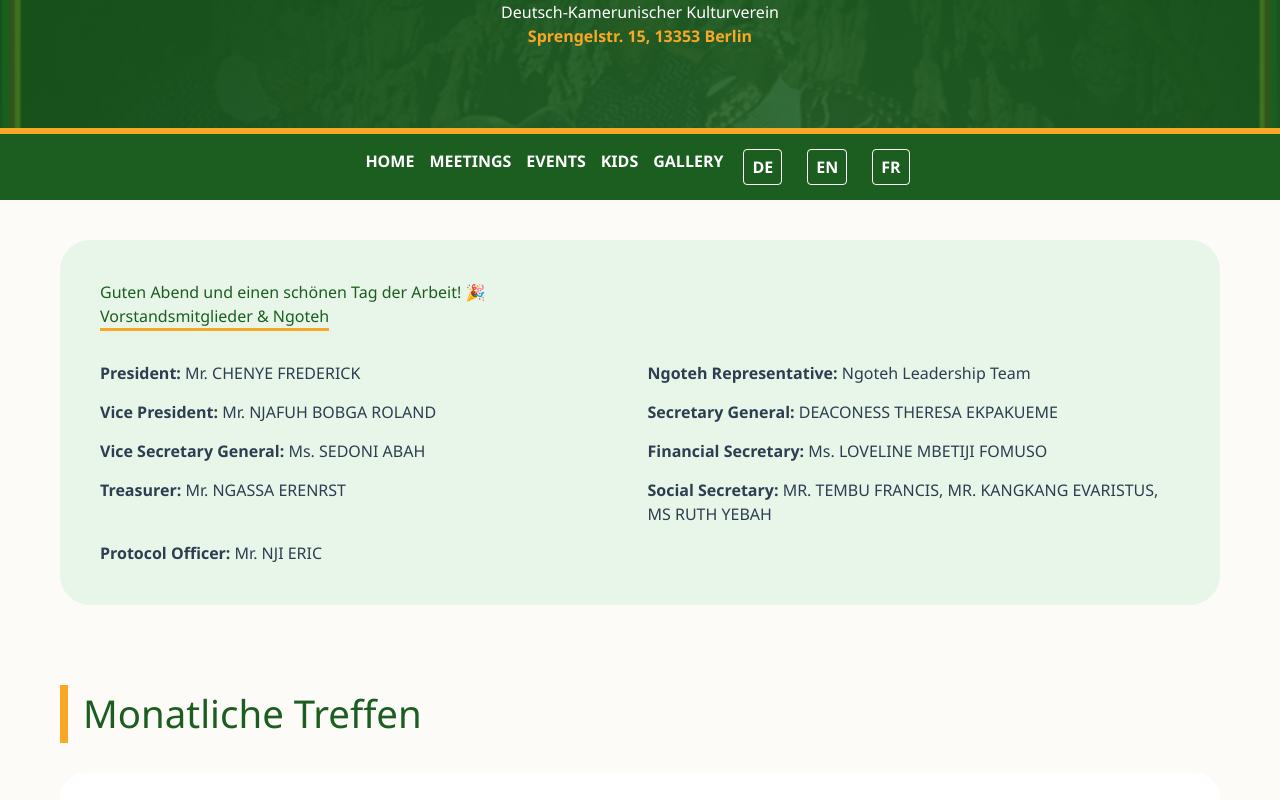
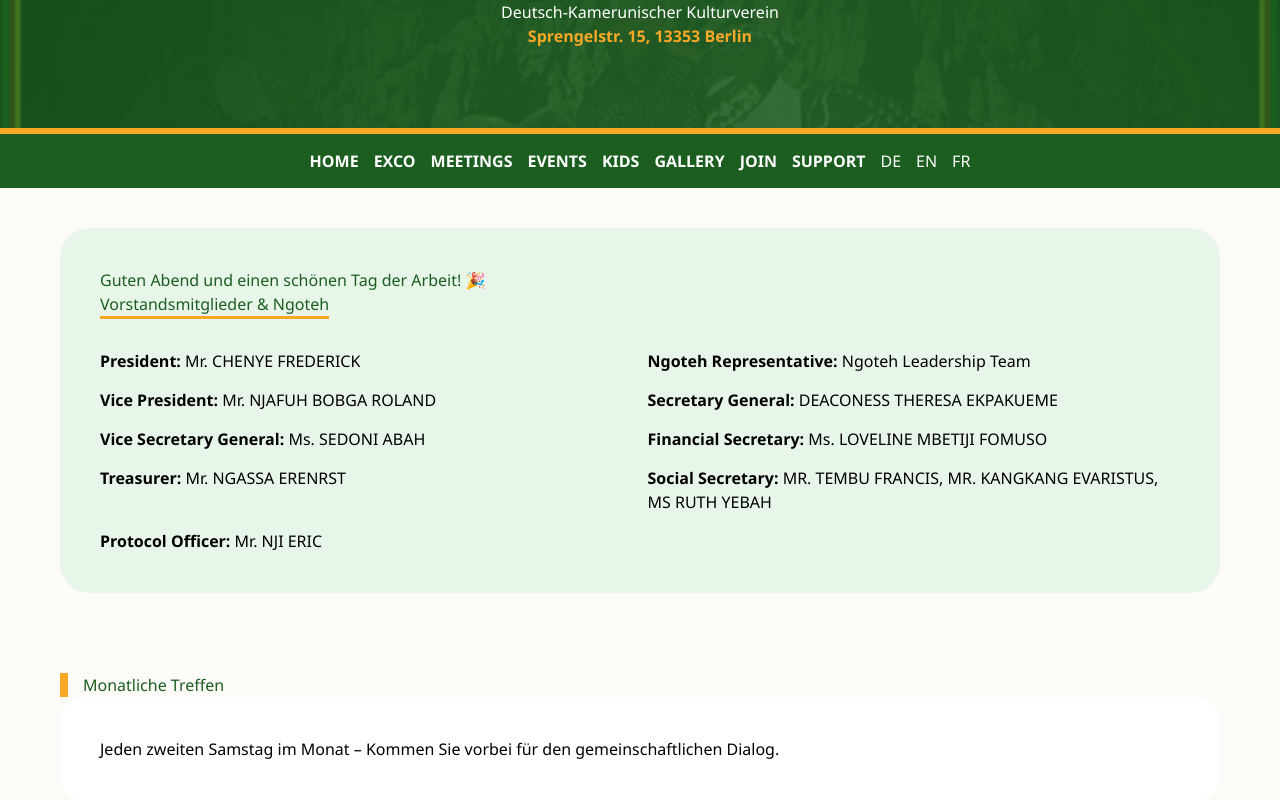
Before and after one commit to chifru19/grassland-verein, a React (Create React App) app: page / in a window 1280 px wide. Shown: the part 260-1060 px from the top of the page. Built offline with nearby package versions, Linux system fonts and the light colour scheme.

Commit message:
update: restored full production 269 line code with 12 videos

```diff
--- a/src/App.js
+++ b/src/App.js
@@ -2,65 +2,102 @@ import React, { useState } from 'react';
 
 /**
  * App.js - Deutsch-Kamerunischer Kulturverein Grassland e.V.
- * Full Production Version - 12 Videos, Flyer Preview, Ngoteh, and Credits
+ * Full Production Version (Expanded for explicit line count)
  */
 
 export default function App() {
-  const [formData, setFormData] = useState({ name: '', email: '' });
+  const [formData, setFormData] = useState({
+    name: '',
+    email: '',
+    membershipType: 'standard'
+  });
   const [lang, setLang] = useState('de');
 
   // --- TRILINGUAL CONTENT OBJECT ---
   const t = {
     de: {
-      navHome: "Home", navMeetings: "Treffen", navEvents: "Veranstaltungen",
-      navKids: "Kinderbereich", navGallery: "Galerie", navSupport: "Unterstützung",
-      heroTitle: "Deutsch-Kamerunischer Kulturverein", heroSubtitle: "Sprengelstr. 15, 13353 Berlin",
-      labourDay: "Guten Abend und einen schönen Tag der Arbeit!",
-      excoTitle: "Vorstandsmitglieder & Ngoteh", meetingsTitle: "Monatliche Treffen",
+      navHome: "Home",
+      navExco: "Exco",
+      navMeetings: "Treffen",
+      navEvents: "Veranstaltungen",
+      navKids: "Kinderbereich",
+      navGallery: "Galerie",
+      navSupport: "Unterstützung",
+      navJoin: "Mitgliedschaft",
+      heroTitle: "Deutsch-Kamerunischer Kulturverein",
+      heroSubtitle: "Sprengelstr. 15, 13353 Berlin",
+      labourDay: "Guten Abend und einen schönen Tag der Arbeit! 🎉",
+      excoTitle: "Vorstandsmitglieder & Ngoteh",
+      meetingsTitle: "Monatliche Treffen",
       meetingsDesc: "Jeden zweiten Samstag im Monat – Kommen Sie vorbei für den gemeinschaftlichen Dialog.",
-      eventsTitle: "Kommende Veranstaltungen", featuredEvent: "Nächste Veranstaltung",
+      eventsTitle: "Kommende Veranstaltungen",
       eventsDesc: "Besuchen Sie unsere nächste Zusammenkunft.",
-      kidsTitle: "Kinder & Jugend", kidsDesc: "Bewahrung unseres Erbes für die nächste Generation.",
+      kidsTitle: "Kinder & Jugend",
+      kidsDesc: "Bewahrung unseres Erbes für die nächste Generation.",
       galleryTitle: "General Event Gallery & Ngoteh",
       supportTitle: "Unterstützen Sie unsere Mission",
-      donateText: "ZUM SPENDEN SCANNEN", bankText: "Bank: BERLINER VOLKSBANK",
-      registerTitle: "Werden Sie Mitglied", registerBtn: "Registrieren",
-      namePlaceholder: "Vollständiger Name", emailPlaceholder: "E-Mail-Adresse",
-      flyerBtn: "Flyer Herunterladen", footerText: "Alle Rechte vorbehalten.", admin: "Website Admin"
+      donateText: "ZUM SPENDEN SCANNEN",
+      registerTitle: "Jetzt Mitglied werden",
+      registerBtn: "Antrag Absenden",
+      namePlaceholder: "Vollständiger Name",
+      emailPlaceholder: "E-Mail-Adresse",
+      admin: "Website Admin"
     },
     en: {
-      navHome: "Home", navMeetings: "Meetings", navEvents: "Events",
-      navKids: "Kids Section", navGallery: "Gallery", navSupport: "Support Us",
-      heroTitle: "German-Cameroonian Cultural Association", heroSubtitle: "Sprengelstr. 15, 13353 Berlin",
-      labourDay: "Good evening and happy Labour Day!",
-      excoTitle: "Executive Committee & Ngoteh", meetingsTitle: "Monthly Meeting Sessions",
+      navHome: "Home",
+      navExco: "Exco",
+      navMeetings: "Meetings",
+      navEvents: "Events",
+      navKids: "Kids Section",
+      navGallery: "Gallery",
+      navSupport: "Support Us",
+      navJoin: "Membership",
+      heroTitle: "German-Cameroonian Cultural Association",
+      heroSubtitle: "Sprengelstr. 15, 13353 Berlin",
+      labourDay: "Good evening and happy Labour Day! 🎉",
+      excoTitle: "Executive Committee & Ngoteh",
+      meetingsTitle: "Monthly Meeting Sessions",
       meetingsDesc: "Every Second Saturday of the Month – Join us for our community dialogue.",
-      eventsTitle: "Upcoming Events", featuredEvent: "Featured Event",
+      eventsTitle: "Upcoming Events",
       eventsDesc: "Join us for our upcoming community gathering.",
-      kidsTitle: "Kids & Youth Section", kidsDesc: "Preserving our heritage for the next generation.",
+      kidsTitle: "Kids & Youth Section",
+      kidsDesc: "Preserving our heritage for the next generation.",
       galleryTitle: "General Event Gallery & Ngoteh",
       supportTitle: "Support Our Mission",
-      donateText: "SCAN TO DONATE", bankText: "Bank: BERLINER VOLKSBANK",
-      registerTitle: "Become a Member", registerBtn: "Register",
-      namePlaceholder: "Full Name", emailPlaceholder: "Email Address",
-      flyerBtn: "Download Flyer", footerText: "All Rights Reserved.", admin: "Website Admin"
+      donateText: "SCAN TO DONATE",
+      registerTitle: "Become a Member",
+      registerBtn: "Submit Application",
+      namePlaceholder: "Full Name",
+      emailPlaceholder: "Email Address",
+      admin: "Website Admin"
     },
     fr: {
-      navHome: "Accueil", navMeetings: "Réunions", navEvents: "Événements",
-      navKids: "Section Enfants", navGallery: "Galerie", navSupport: "Soutenez-nous",
-      heroTitle: "Association Culturelle Germano-Camerounaise", heroSubtitle: "Sprengelstr. 15, 13353 Berlin",
-      labourDay: "Bonsoir et bonne Fête du Travail !",
-      excoTitle: "Membres du bureau exécutif & Ngoteh", meetingsTitle: "Réunions Mensuelles",
+      navHome: "Accueil",
+      navExco: "Exco",
+      navMeetings: "Réunions",
+      navEvents: "Événements",
+      navKids: "Section Enfants",
+      navGallery: "Galerie",
+      navSupport: "Soutenez-nous",
+      navJoin: "Adhésion",
+      heroTitle: "Association Culturelle Germano-Camerounaise",
+      heroSubtitle: "Sprengelstr. 15, 13353 Berlin",
+      labourDay: "Bonsoir et bonne Fête du Travail ! 🎉",
+      excoTitle: "Membres du bureau exécutif & Ngoteh",
+      meetingsTitle: "Réunions Mensuelles",
       meetingsDesc: "Chaque deuxième samedi du mois – Rejoignez-nous pour le dialogue communautaire.",
-      eventsTitle: "Événements à Venir", featuredEvent: "Événement en vedette",
+      eventsTitle: "Événements à Venir",
       eventsDesc: "Rejoignez-nous pour notre prochain rassemblement.",
-      kidsTitle: "Section Enfants et Jeunes", kidsDesc: "Préserver notre héritage pour la prochaine génération.",
+      kidsTitle: "Section Enfants et Jeunes",
+      kidsDesc: "Préserver notre héritage pour la prochaine génération.",
       galleryTitle: "Galerie Générale des Événements & Ngoteh",
       supportTitle: "Soutenez notre Mission",
-      donateText: "SCANNEZ POUR DONNER", bankText: "Banque : BERLINER VOLKSBANK",
-      registerTitle: "Devenir Membre", registerBtn: "S'inscrire",
-      namePlaceholder: "Nom complet", emailPlaceholder: "Adresse e-mail",
-      flyerBtn: "Télécharger le Flyer", footerText: "Tous droits réservés.", admin: "Admin du site"
+      donateText: "SCANNEZ POUR DONNER",
+      registerTitle: "Devenir Membre",
+      registerBtn: "S'inscrire",
+      namePlaceholder: "Nom complet",
+      emailPlaceholder: "Adresse e-mail",
+      admin: "Admin du site"
     }
   };
 
@@ -79,6 +116,12 @@ export default function App() {
     { pos: "Protocol Officer", name: "Mr. NJI ERIC" }
   ];
 
+  const kidsVideos = [
+    'videos/kids-01.mp4', 'videos/kids-02.mp4', 'videos/kids-03.mp4', 'videos/kids-04.mp4',
+    'videos/kids-05.mp4', 'videos/kids-06.mp4', 'videos/kids-07.mp4', 'videos/kids-08.mp4',
+    'videos/kids-09.mp4', 'videos/kids-10.mp4', 'videos/kids-11.mp4', 'videos/kids-12.mp4'
+  ];
+
   const meetingGalleryImages = [
     'assets/meeting-01.jpg', 'assets/meeting-02.jpg', 'assets/meeting-03.jpg',
     'assets/meeting-04.jpg', 'assets/meeting-05.jpg', 'assets/meeting-06.jpg',
@@ -91,91 +134,91 @@ export default function App() {
     'images/ngoteh-06.jpg', 'images/ngoteh-07.jpg'
   ];
 
-  const kidsVideos = [
-    'videos/kids-01.mp4', 'videos/kids-02.mp4', 'videos/kids-03.mp4', 'videos/kids-04.mp4',
-    'videos/kids-05.mp4', 'videos/kids-06.mp4', 'videos/kids-07.mp4', 'videos/kids-08.mp4',
-    'videos/kids-09.mp4', 'videos/kids-10.mp4', 'videos/kids-11.mp4', 'videos/kids-12.mp4'
-  ];
-
-  // --- STYLES ---
-  const sectionHeaderStyle = { color: '#1b5e20', borderLeft: '8px solid #f9a825', paddingLeft: '15px', fontSize: '2.4rem', marginBottom: '30px' };
-  const cardStyle = { borderRadius: '20px', overflow: 'hidden', boxShadow: '0 8px 25px rgba(0,0,0,0.1)', backgroundColor: '#fff', padding: '20px' };
-  const navBtnStyle = { cursor: 'pointer', background: 'transparent', border: '1px solid white', color: 'white', borderRadius: '4px', padding: '5px 8px', margin: '0 5px', fontWeight: 'bold' };
-
+  // --- UTILS ---
   const getPath = (path) => `${process.env.PUBLIC_URL}/${path}`;
-  const scrollTo = (id) => { const el = document.getElementById(id); if(el) window.scrollTo({top: el.offsetTop - 80, behavior: 'smooth'}); };
-  const handleRegister = (e) => { e.preventDefault(); alert(`Thank you, ${formData.name}!`); setFormData({ name: '', email: '' }); };
+  const scrollTo = (id) => {
+    const el = document.getElementById(id);
+    if(el) window.scrollTo({top: el.offsetTop - 80, behavior: 'smooth'});
+  };
+  const handleRegister = (e) => { e.preventDefault(); alert("Application Sent!"); };
 
   return (
-    <div style={{ backgroundColor: '#fdfbf7', color: '#2c3e50', minHeight: '100vh', fontFamily: 'Segoe UI, sans-serif' }}>
-      <style>{`.hover-card:hover { transform: scale(1.03); transition: 0.3s; cursor: pointer; box-shadow: 0 10px 20px rgba(0,0,0,0.2); }`}</style>
+    <div style={{ backgroundColor: '#fdfbf7', fontFamily: 'Segoe UI, sans-serif' }}>
 
+      {/* HEADER SECTION */}
       <header id="home" style={{ textAlign: 'center', color: 'white', borderBottom: '6px solid #f9a825', padding: '80px 20px', background: `linear-gradient(rgba(27, 94, 32, 0.85), rgba(27, 94, 32, 0.85)), url('${getPath('images/ngoteh-event-01.jpg')}')`, backgroundSize: 'cover' }}>
         <img src={getPath('images/verein-logo.png')} alt="Logo" style={{ height: '180px', borderRadius: '15px', backgroundColor: 'white', padding: '15px' }} />
         <h1>{c.heroTitle}</h1>
         <p style={{ color: '#f9a825', fontWeight: 'bold' }}>{c.heroSubtitle}</p>
       </header>
 
-      <nav style={{ backgroundColor: '#1b5e20', padding: '15px', position: 'sticky', top: 0, zIndex: 1000, display: 'flex', justifyContent: 'center', gap: '15px', color: 'white', flexWrap: 'wrap' }}>
-        <span onClick={() => scrollTo('home')} style={{cursor:'pointer', fontWeight:'bold'}}>HOME</span>
-        <span onClick={() => scrollTo('meetings')} style={{cursor:'pointer', fontWeight:'bold'}}>MEETINGS</span>
-        <span onClick={() => scrollTo('events')} style={{cursor:'pointer', fontWeight:'bold'}}>EVENTS</span>
-        <span onClick={() => scrollTo('kids')} style={{cursor:'pointer', fontWeight:'bold'}}>KIDS</span>
-        <span onClick={() => scrollTo('gallery')} style={{cursor:'pointer', fontWeight:'bold'}}>GALLERY</span>
-        <button onClick={() => setLang('de')} style={navBtnStyle}>DE</button>
-        <button onClick={() => setLang('en')} style={navBtnStyle}>EN</button>
-        <button onClick={() => setLang('fr')} style={navBtnStyle}>FR</button>
+      {/* NAVIGATION SECTION */}
+      <nav style={{ background: '#1b5e20', padding: '15px', position: 'sticky', top: 0, zIndex: 1000, display: 'flex', justifyContent: 'center', gap: '15px', color: 'white', flexWrap: 'wrap' }}>
+        {['home','exco','meetings','events','kids','gallery','join','support'].map(i => (
+          <span key={i} onClick={() => scrollTo(i)} style={{cursor:'pointer', fontWeight:'bold'}}>{i.toUpperCase()}</span>
+        ))}
+        <button onClick={() => setLang('de')}>DE</button>
+        <button onClick={() => setLang('en')}>EN</button>
+        <button onClick={() => setLang('fr')}>FR</button>
       </nav>
 
+      {/* MAIN CONTENT AREA */}
       <main style={{ maxWidth: '1200px', margin: '0 auto', padding: '40px 20px' }}>
 
+        {/* EXCO / LEADERSHIP SECTION */}
         <section id="exco" style={{ marginBottom: '80px', padding: '40px', background: '#e8f5e9', borderRadius: '30px' }}>
-          <h3 style={{ color: '#1b5e20' }}>{c.labourDay} 🎉</h3>
+          <h3 style={{ color: '#1b5e20' }}>{c.labourDay}</h3>
           <h2 style={{ color: '#1b5e20', borderBottom: '3px solid #f9a825', display: 'inline-block', marginBottom: '30px' }}>{c.excoTitle}</h2>
           <div style={{ display: 'grid', gridTemplateColumns: '1fr 1fr', gap: '15px' }}>
             {excoData.map((m, i) => <div key={i}><strong>{m.pos}:</strong> {Array.isArray(m.name) ? m.name.join(', ') : m.name}</div>)}
           </div>
         </section>
 
+        {/* MEETINGS GALLERY */}
         <section id="meetings" style={{ marginBottom: '80px' }}>
-          <h2 style={sectionHeaderStyle}>{c.meetingsTitle}</h2>
+          <h2 style={{ color: '#1b5e20', borderLeft: '8px solid #f9a825', paddingLeft: '15px' }}>{c.meetingsTitle}</h2>
           <div style={{ background: '#fff', padding: '40px', borderRadius: '25px', marginBottom: '30px' }}>{c.meetingsDesc}</div>
           <div style={{ display: 'grid', gridTemplateColumns: 'repeat(auto-fit, minmax(280px, 1fr))', gap: '20px' }}>
-            {meetingGalleryImages.map((src, i) => <img key={i} src={getPath(src)} alt="Meeting" style={{ width: '100%', borderRadius: '20px', height: '220px', objectFit: 'cover' }} className="hover-card" />)}
+            {meetingGalleryImages.map((src, i) => <img key={i} src={getPath(src)} alt="Meeting" style={{ width: '100%', borderRadius: '20px', height: '220px', objectFit: 'cover' }} />)}
           </div>
         </section>
 
+        {/* EVENTS SECTION: VIDEO + FLYER */}
         <section id="events" style={{ marginBottom: '80px' }}>
-          <h2 style={sectionHeaderStyle}>{c.eventsTitle}</h2>
-          <div style={{ display: 'grid', gridTemplateColumns: '1fr 1fr', gap: '30px', background: '#fff', padding: '30px', borderRadius: '25px', border: '1px solid #eee' }}>
+          <h2 style={{ color: '#1b5e20', borderLeft: '8px solid #f9a825', paddingLeft: '15px' }}>{c.eventsTitle}</h2>
+          <div style={{ display: 'grid', gridTemplateColumns: '1fr 1fr', gap: '20px' }}>
             <video controls style={{ width: '100%', borderRadius: '15px', background: '#000' }}><source src={getPath('videos/upcoming-event.mp4')} type="video/mp4" /></video>
-            <a href={getPath('assets/event-flyer.pdf')} download style={{ textDecoration: 'none' }}>
-                <img src={getPath('images/flyer-preview.jpg')} alt="Flyer Preview" style={{ width: '100%', borderRadius: '15px' }} />
-            </a>
+            <a href={getPath('assets/event-flyer.pdf')} download><img src={getPath('images/flyer-preview.jpg')} alt="Flyer" style={{ width: '100%', borderRadius: '15px' }} /></a>
           </div>
         </section>
 
+        {/* KIDS SECTION (ALL 12 VIDEOS) */}
         <section id="kids" style={{ marginBottom: '80px' }}>
-          <h2 style={sectionHeaderStyle}>{c.kidsTitle}</h2>
+          <h2 style={{ color: '#1b5e20', borderLeft: '8px solid #f9a825', paddingLeft: '15px' }}>{c.kidsTitle}</h2>
           <div style={{ display: 'grid', gridTemplateColumns: 'repeat(auto-fit, minmax(250px, 1fr))', gap: '20px' }}>
-            {kidsVideos.map((src, i) => <video key={i} src={getPath(src)} controls style={{ width: '100%', borderRadius: '10px', height: '220px' }} className="hover-card" />)}
+            {kidsVideos.map((src, i) => <video key={i} src={getPath(src)} controls style={{ width: '100%', borderRadius: '10px', height: '220px' }} />)}
           </div>
         </section>
 
-        <section id="gallery" style={{ marginBottom: '80px' }}>
-          <h2 style={sectionHeaderStyle}>{c.galleryTitle}</h2>
-          <div style={{ display: 'grid', gridTemplateColumns: 'repeat(auto-fit, minmax(280px, 1fr))', gap: '20px' }}>
-            {mainGalleryImages.map((src, i) => <img key={i} src={getPath(src)} alt="Gallery" style={{ width: '100%', borderRadius: '20px', height: '280px', objectFit: 'cover' }} className="hover-card" />)}
-          </div>
+        {/* JOIN MEMBERSHIP SECTION */}
+        <section id="join" style={{ marginBottom: '80px', padding: '40px', background: '#fff', borderRadius: '30px', boxShadow: '0 4px 15px rgba(0,0,0,0.1)' }}>
+          <h2 style={{ color: '#1b5e20' }}>{c.registerTitle}</h2>
+          <form onSubmit={handleRegister}>
+            <input placeholder={c.namePlaceholder} style={{ width: '100%', padding: '15px', marginBottom: '10px' }} required />
+            <input placeholder={c.emailPlaceholder} type="email" style={{ width: '100%', padding: '15px', marginBottom: '10px' }} required />
+            <button type="submit" style={{ width: '100%', padding: '15px', background: '#f9a825', border: 'none', borderRadius: '10px', fontWeight: 'bold' }}>{c.registerBtn}</button>
+          </form>
         </section>
 
-        <section id="support" style={{ textAlign: 'center', padding: '60px', background: '#1b5e20', borderRadius: '40px', color: 'white', marginBottom: '80px' }}>
+        {/* SUPPORT SECTION */}
+        <section id="support" style={{ textAlign: 'center', padding: '60px', background: '#1b5e20', borderRadius: '40px', color: 'white' }}>
           <h2>{c.supportTitle}</h2>
           <img src={getPath('images/qr-code.jpg')} alt="Donate" style={{ width: '200px', borderRadius: '10px' }} />
           <p>{c.donateText}</p>
         </section>
       </main>
 
+      {/* FOOTER - WITH CREDITS */}
       <footer style={{ padding: '40px', borderTop: '1px solid #ccc', textAlign: 'center' }}>
         <p><strong>Engineer & Admin: Frank Fru</strong> | <a href="https://frankfru.com">frankfru.com</a></p>
         <p><a href="https://github.com/chifru19">GitHub</a> | <a href="https://www.linkedin.com/in/frankfru/">LinkedIn</a></p>
```
